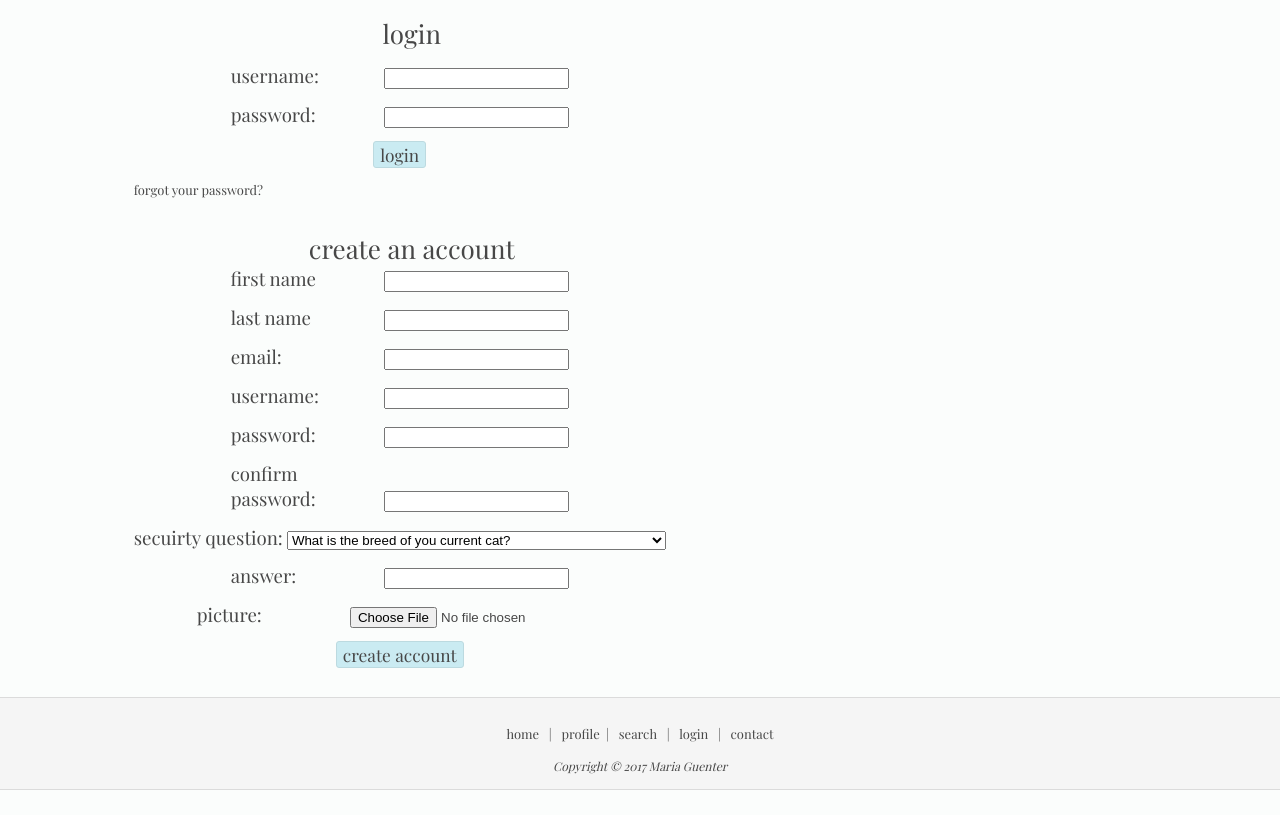
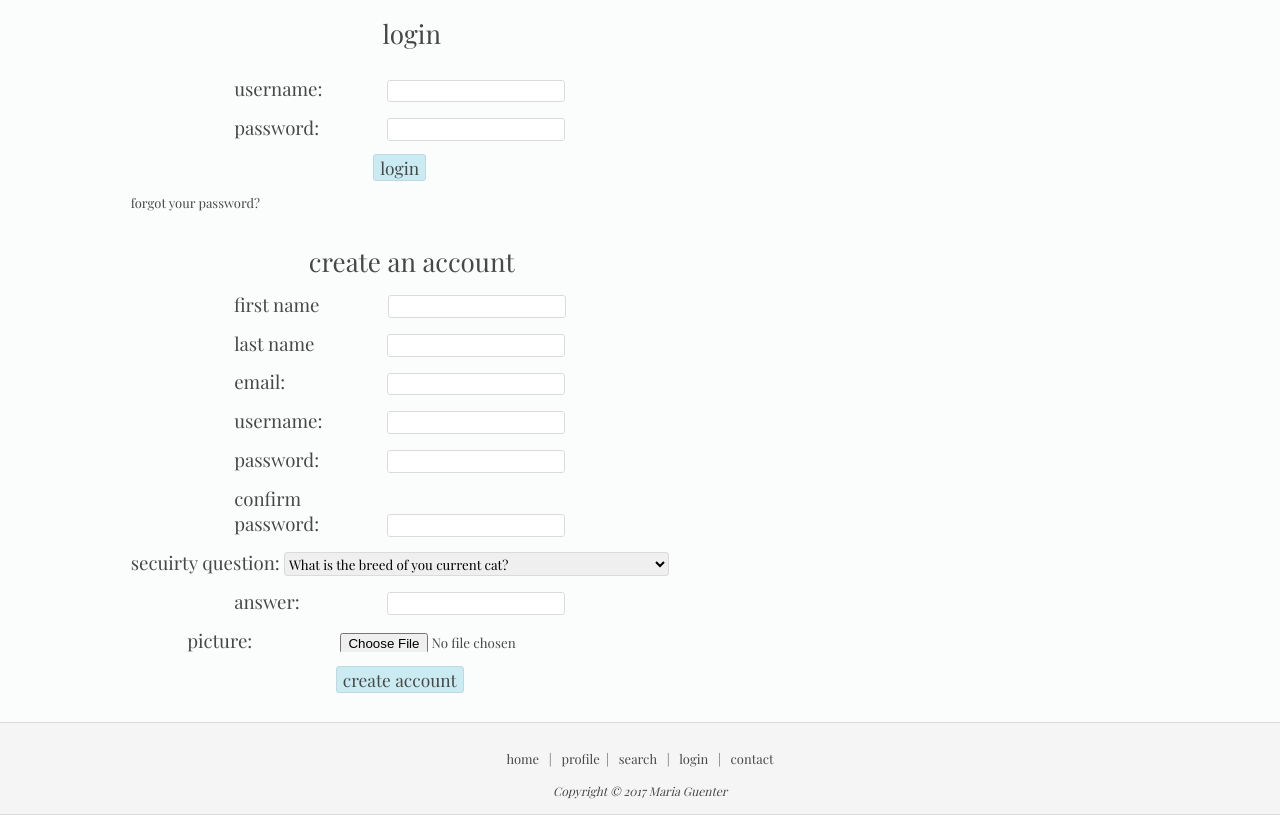
Before and after one commit to mariaguenter/couches, a PHP site: page /login.html in a window 1280 px wide. Shown: the part 88-903 px from the top of the page. Before the commit the page ends 878 px from the top, so only its background shows below. Run offline with PHP 8.4, Linux system fonts and the light colour scheme.

Commit message:
im so done with this

```diff
--- a/css/style.css
+++ b/css/style.css
@@ -206,7 +206,7 @@ footer{
 	border-width: thin;
 	border-color: #dbdbdb;
 	background-color: white;
-  background-image: url('../images/searchicon.png');
+	background-image: url('../images/searchicon.png');
 	background-size: 20px 20px;
 	background-position: 5px 4px;
 	background-repeat: no-repeat;
@@ -225,6 +225,27 @@ input[type=submit]{
 	background-color:#CAEBF2;
 	font-family: 'Playfair Display', sans-serif;
 	/*hover color */
+}
+
+input[type=text], input[type=email], input[type=password], select{
+	height: 1.4em;
+	border: solid;
+	border-width: thin;
+	border-color:#dbdbdb;
+	border-radius: 3px;
+	margin-top:-1em;
+	font-family: 'Playfair Display', sans-serif;
+	color: black;
+}
+
+select{
+	height: 1.8em;
+}
+
+input[type=file]{
+	height: 1.4em;
+	margin-top:-1em;
+	font-family: 'Playfair Display', sans-serif;
 }
 
 #search[type=text]:focus {
@@ -255,6 +276,7 @@ input[type=submit]{
 legend{
 	font-size: 26px;
 	padding-left: 1em;
+	padding-bottom: 0.5em;
 }
 
 /*login page*/
```
Also changed, not shown: to do.txt (added, +15 -0 lines).
